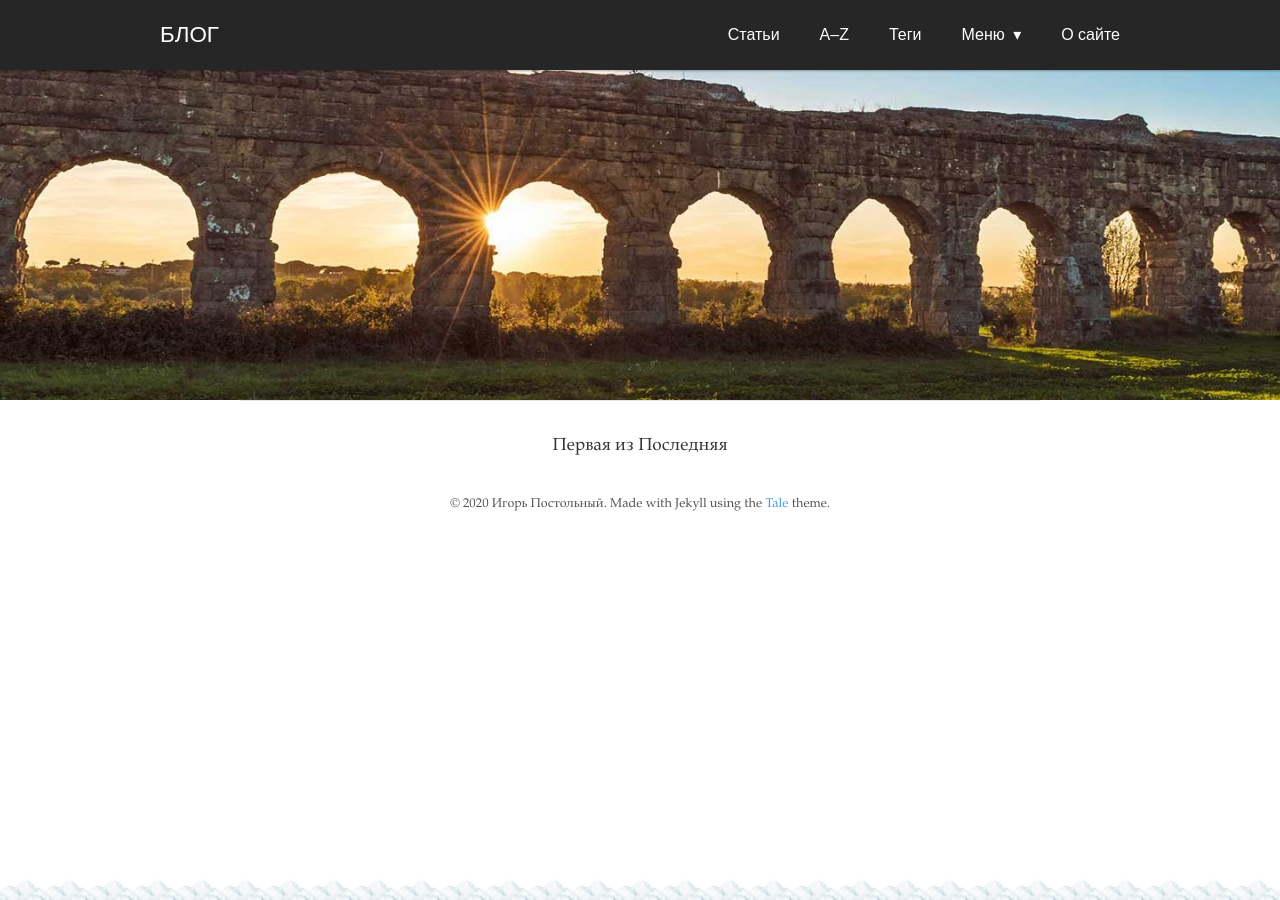
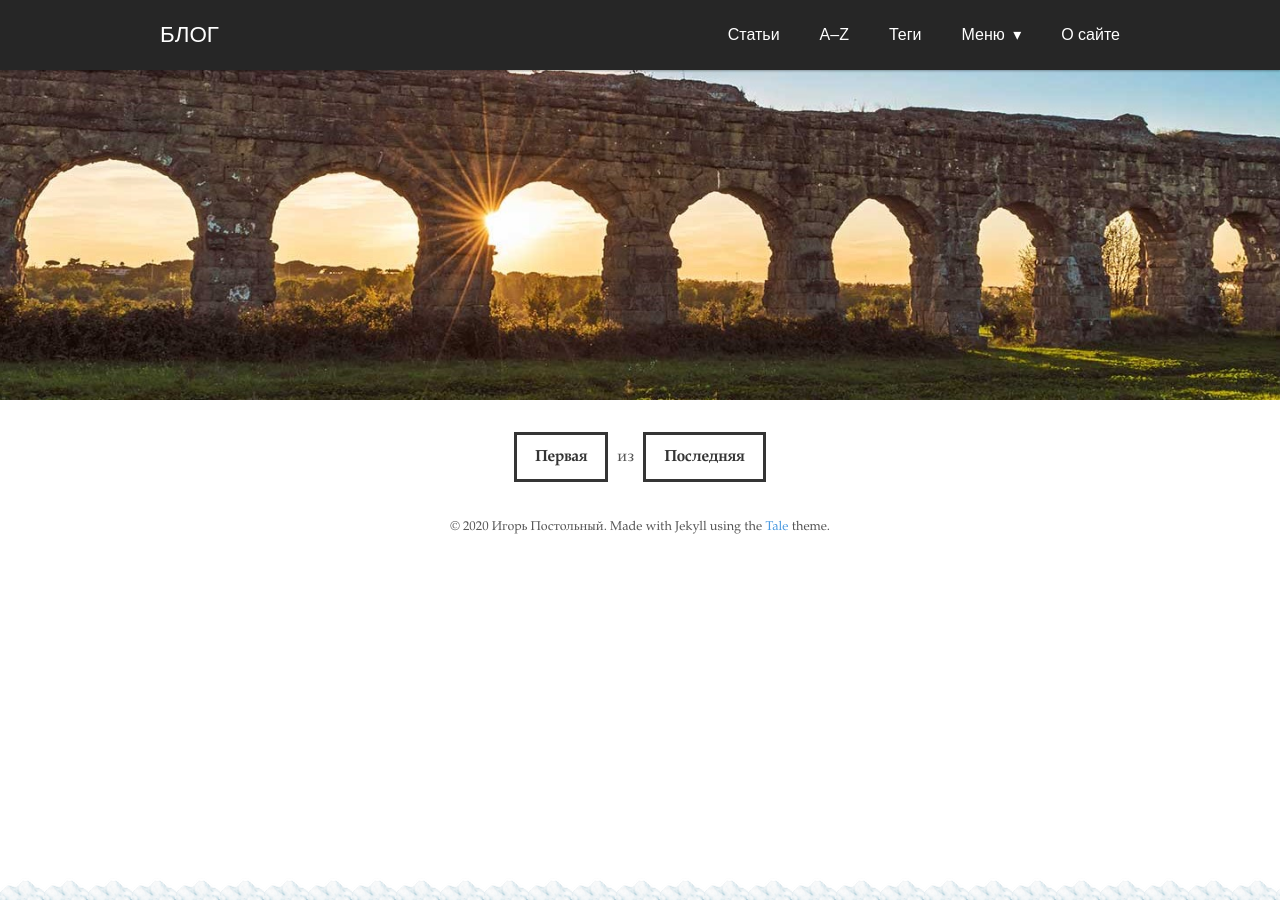
Before and after one commit to postolny/postolny.github.io, a Jekyll site: the page built from README.md, in a window 1280 px wide. Built offline with Jekyll 4.4.1, drawn with Linux system fonts in a browser that asks for light colours; nearby versions of some CDN libraries; our own code applies the rules of GitHub Pages for plain Markdown files.

Commit message:
Add files via upload

```diff
--- a/_sass/tale/_pagination.scss
+++ b/_sass/tale/_pagination.scss
@@ -1,44 +1,33 @@
 .pagination {
-  border-top: .5px solid $grey-2;
   font-family: $serif-secondary;
   padding-top: 2rem;
   position: relative;
   text-align: center;
-
-  span {
-    color: $default-shade;
-    font-size: 1.1rem;
+  a {
+    display: inline-block;
+    padding: 10px 18px;
+    margin: auto 5px;
+    font-weight: bold;
+    border: 3px solid #353535;
+    color: #fff;
+    background-color: #353535;
   }
-
-  .top {
-    @include transition(all .3s ease-out);
-    color: $default-color;
-    font-family: $sans-serif;
-    font-size: 1.1rem;
-    opacity: .6;
-
-    &:hover {
-      opacity: 1;
-    }
+  span.previous {
+    display: inline-block;
+    padding: 10px 18px;
+    margin: auto 5px;
+    font-weight: bold;
+    border: 3px solid #353535;
+    color: #353535;
+    background-color: #fff;
   }
-
-  .arrow {
-    @include transition(all .3s ease-out);
-    color: $default-color;
-    position: absolute;
-
-    &:hover,
-    &:focus {
-      opacity: .6;
-      text-decoration: none;
-    }
-  }
-
-  .left {
-    left: 0;
-  }
-
-  .right {
-    right: 0;
+  span.next {
+    display: inline-block;
+    padding: 10px 18px;
+    margin: auto 5px;
+    font-weight: bold;
+    border: 3px solid #353535;
+    color: #353535;
+    background-color: #fff;
   }
 }
```
